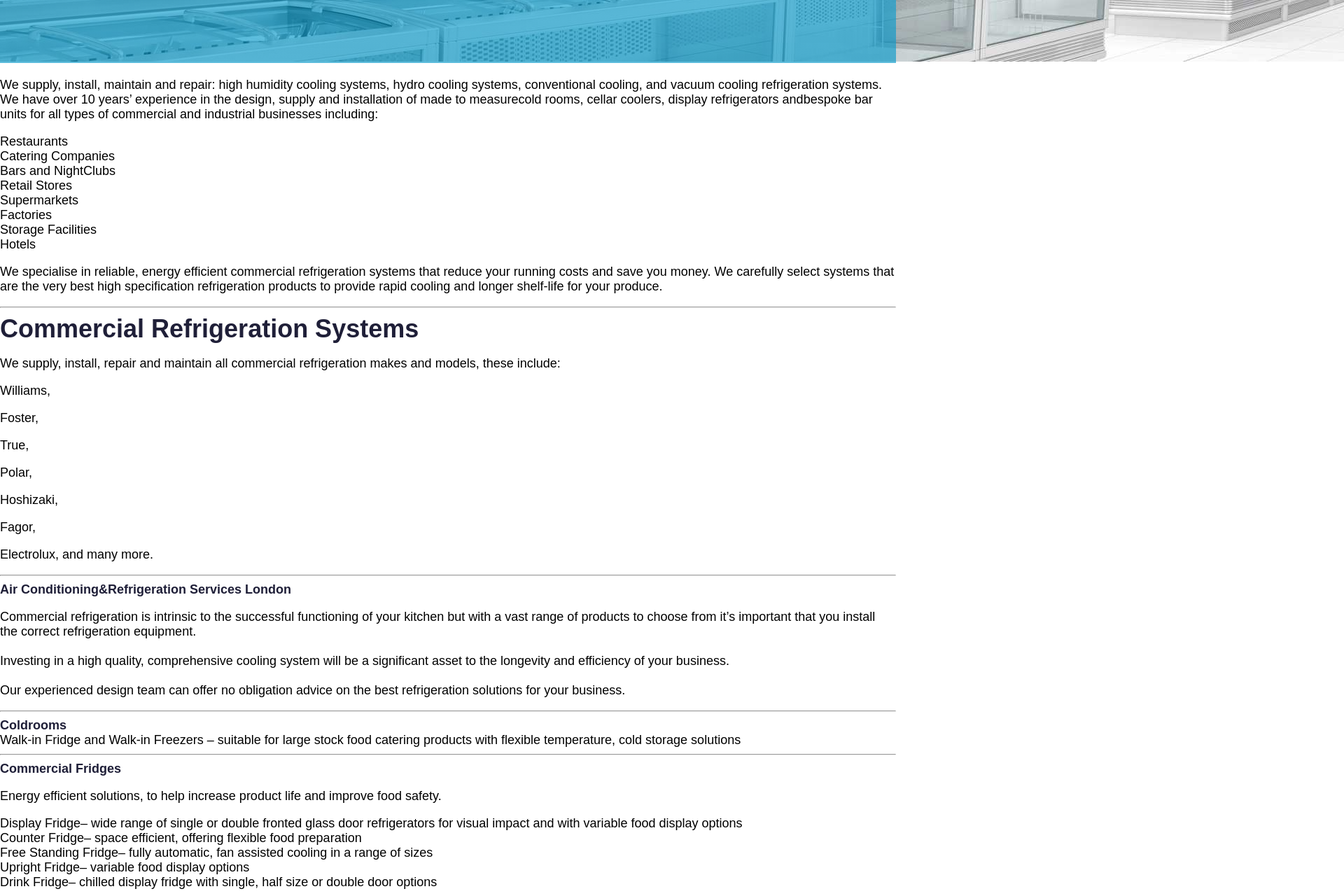
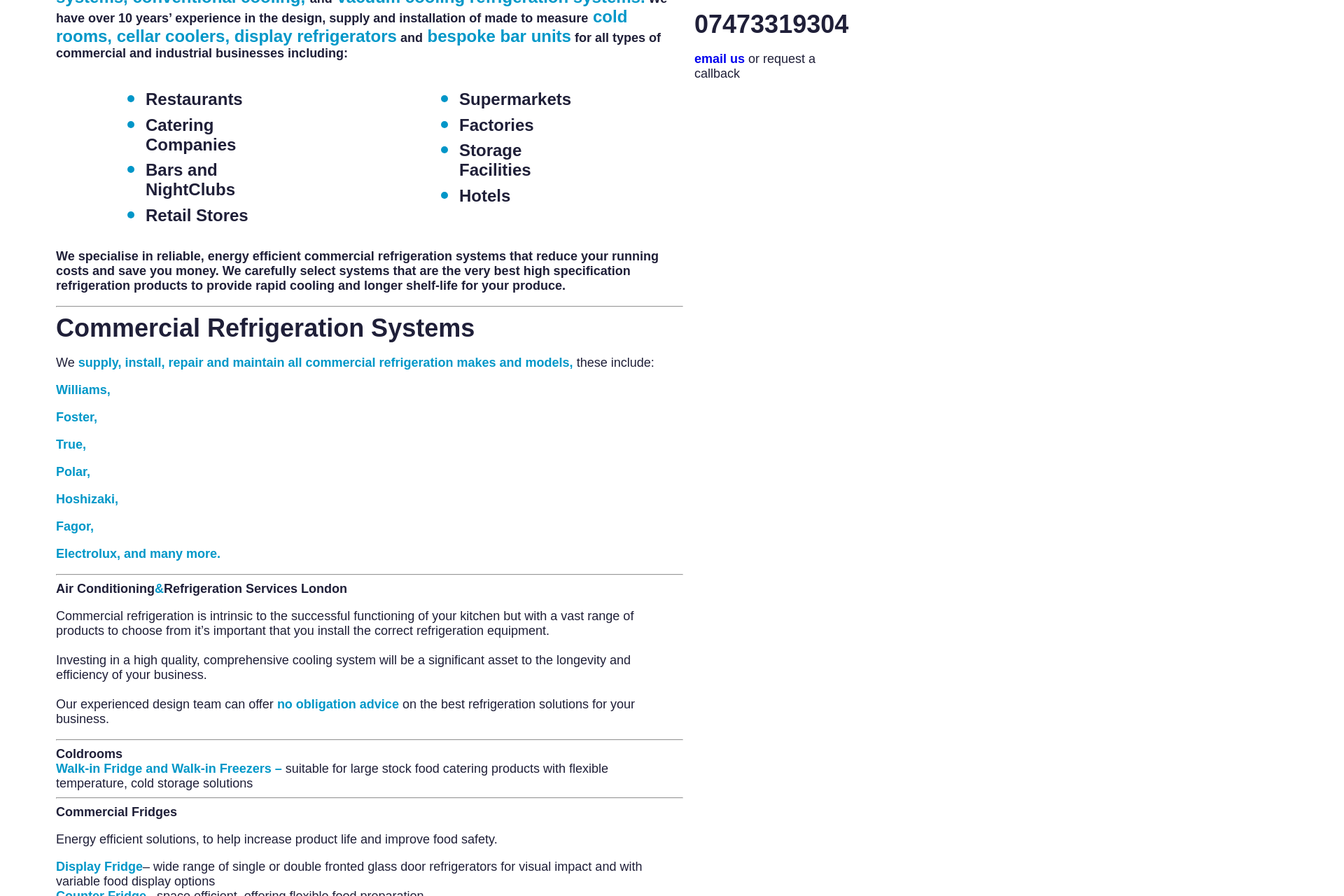
Before and after one commit to mrkamin/justcold.co.uk, a React (Create React App) app: page /commercial-rerergeration in a window 1280 px wide. Shown: the part 560-1840 px from the top of the page at 70% size, 1920 px wide, since content can reach past the window. Built offline with nearby package versions, Linux system fonts and the light colour scheme; the HTML template or start-up script is replaced by a standard one; a web font is replaced by a local one.

Commit message:
Apply Style to the commercial refergeration p

```diff
--- a/src/components/commercial-refergeration/CommercialRefergTwo.js
+++ b/src/components/commercial-refergeration/CommercialRefergTwo.js
@@ -9,12 +9,12 @@
 import IMG8 from '../../assets/commercial/8.jpg';
 
 const RefergrationSectTwo = () => (
-  <div className="air-cond-sys-main-cont p-5 d-flex flex-column gap-2">
-    <div className="air-cond-sys-cont gap-4">
-      <div className="d-flex flex-column gap-2">
-        <p className="">
+  <div className="air-cond-sys-main-cont">
+    <div className="air-cond-sys-cont">
+      <div className="">
+        <p className="commercial-p">
           We supply, install, maintain and repair:
-          <span>
+          <span className="brand-color">
             {' '}
             high humidity cooling systems, hydro cooling systems, conventional
             cooling,
@@ -22,20 +22,20 @@
           </span>
           {' '}
           and
-          <span> vacuum cooling refrigeration systems.</span>
+          <span className="brand-color"> vacuum cooling refrigeration systems.</span>
           {' '}
           We have over 10
           years’ experience in the design, supply and installation of made to
           measure
-          <span>cold rooms, cellar coolers, display refrigerators</span>
+          <span className="brand-color"> cold rooms, cellar coolers, display refrigerators</span>
           {' '}
           and
-          <span>bespoke bar units</span>
+          <span className="brand-color"> bespoke bar units</span>
           {' '}
           for all types of commercial and
           industrial businesses including:
         </p>
-        <div className="air-cond-sys-list d-flex fs-5">
+        <div className="air-cond-sys-list">
           <ul className="w-75">
             <li className="air-cond-sys-list-item">Restaurants</li>
             <li className="air-cond-sys-list-item">Catering Companies</li>
@@ -49,7 +49,7 @@
             <li className="air-cond-sys-list-item">Hotels</li>
           </ul>
         </div>
-        <p>
+        <p className="commercial-p">
           We specialise in reliable, energy efficient commercial refrigeration
           systems that reduce your running costs and save you money. We
           carefully select systems that are the very best high specification
@@ -61,7 +61,7 @@
         <p>
           We
           {' '}
-          <span>
+          <span className="brand-color">
             supply, install, repair and maintain all commercial refrigeration
             makes and models,
           </span>
@@ -70,32 +70,32 @@
         </p>
         <div>
           <p>
-            <span> Williams,</span>
+            <span className="brand-color"> Williams,</span>
           </p>
           <p>
-            <span> Foster,</span>
+            <span className="brand-color"> Foster,</span>
           </p>
           <p>
-            <span> True,</span>
+            <span className="brand-color"> True,</span>
           </p>
           <p>
-            <span> Polar,</span>
+            <span className="brand-color"> Polar,</span>
           </p>
           <p>
-            <span> Hoshizaki,</span>
+            <span className="brand-color"> Hoshizaki,</span>
           </p>
           <p>
-            <span> Fagor,</span>
+            <span className="brand-color"> Fagor,</span>
           </p>
           <p>
-            <span> Electrolux, and many more.</span>
+            <span className="brand-color"> Electrolux, and many more.</span>
           </p>
         </div>
         <hr />
         <div>
           <h4>
             Air Conditioning
-            <span>&</span>
+            <span className="brand-color">&</span>
             Refrigeration Services London
           </h4>
           <p>
@@ -112,7 +112,7 @@
             <br />
             Our experienced design team can offer
             {' '}
-            <span>no obligation advice </span>
+            <span className="brand-color">no obligation advice </span>
             on the best refrigeration solutions for your business.
           </p>
         </div>
@@ -121,7 +121,7 @@
           <h4>Coldrooms</h4>
           <ul>
             <li>
-              <span>Walk-in Fridge and Walk-in Freezers – </span>
+              <span className="brand-color">Walk-in Fridge and Walk-in Freezers – </span>
               suitable for large stock food catering products with flexible
               temperature, cold storage solutions
             </li>
@@ -136,27 +136,27 @@
           </p>
           <ul>
             <li>
-              <span>Display Fridge</span>
+              <span className="brand-color">Display Fridge</span>
               – wide range of single or double
               fronted glass door refrigerators for visual impact and with
               variable food display options
             </li>
             <li>
-              <span>Counter Fridge</span>
+              <span className="brand-color">Counter Fridge</span>
               – space efficient, offering flexible
               food preparation
             </li>
             <li>
-              <span>Free Standing Fridge</span>
+              <span className="brand-color">Free Standing Fridge</span>
               – fully automatic, fan assisted
               cooling in a range of sizes
             </li>
             <li>
-              <span>Upright Fridge</span>
+              <span className="brand-color">Upright Fridge</span>
               – variable food display options
             </li>
             <li>
-              <span>Drink Fridge</span>
+              <span className="brand-color">Drink Fridge</span>
               – chilled display fridge with single,
               half size or double door options
             </li>
@@ -168,17 +168,17 @@
           <p>Reliable food storage solutions for commercial kitchens</p>
           <ul>
             <li>
-              <span>Upright Freezer</span>
+              <span className="brand-color">Upright Freezer</span>
               – space saving, practical and energy
               efficient
             </li>
             <li>
-              <span>Chest Freezer</span>
+              <span className="brand-color">Chest Freezer</span>
               – reliable, high capacity for large
               volume freezing
             </li>
             <li>
-              <span>Counter Freezer</span>
+              <span className="brand-color">Counter Freezer</span>
               – flexible solution for food
               preparation counter space
             </li>
@@ -214,7 +214,7 @@
         </div>
         <hr />
         <p>
-          <span>
+          <span className="brand-color">
             <Link to="/contact-us">Contact us for No Obligation Survey</Link>
           </span>
         </p>
@@ -236,7 +236,7 @@
         <p>
           Call
           {' '}
-          <span>07473319304</span>
+          <span className="brand-color">07473319304</span>
           {' '}
           today to talk to us about your
           refrigeration & air conditioning requirements.
@@ -246,7 +246,7 @@
         <p>Air Conditioning Installation Speciaist</p>
         <h1>07473319304</h1>
         <p>
-          <span>
+          <span className="brand-color">
             <Link to="/contact-us" className="rounded-4">
               email us
             </Link>
--- a/src/components/commercial-refergeration/CommercialRefergeation.js
+++ b/src/components/commercial-refergeration/CommercialRefergeation.js
@@ -8,7 +8,7 @@
       <div className="air-cond-banner">
         <img src={IMG} alt="bannerphoto" />
         <div className="air-cond-overlay" />
-        <div className="banner-msg-p flex">
+        <div className="commercial-banner-msg-p flex">
           <h1 className="bannerUpAnimation">
             <span className="font-family-coiny">JustCold</span>
             <span className="font-family-patua"> Commercial Refrigeration</span>
--- a/src/components/commercial-refergeration/commercialrefergeration.css
+++ b/src/components/commercial-refergeration/commercialrefergeration.css
@@ -2,17 +2,23 @@
   position: relative;
 }
 
+.air-cond-banner img {
+    height: 350px;
+    width: 100%;
+    object-fit: cover;
+}
+
 .air-cond-overlay {
   background: linear-gradient(#40c5f2a9, #0096c8a2);
-  height: 525px;
+  height: 350px;
   width: 100%;
   position: absolute;
   top: 0;
   z-index: 1;
 }
 
-.banner-msg-p {
-  top: 220px;
+.commercial-banner-msg-p {
+  top: 130px;
   width: 100%;
   z-index: 2;
   transition: all 1000ms ease;
@@ -22,3 +28,38 @@
   flex-direction: column;
   gap: 2rem;
 }
+
+.commercial-p {
+    font-size: large;
+    font-weight: 600;
+}
+.commercial-p span {
+    font-size: x-large;
+    font-weight: 600;
+}
+.air-cond-sys-cont {
+    display: grid;
+    grid-template-columns: 80% 20%;
+    gap: 1rem;
+    padding: 1rem 5rem;
+}
+
+.air-cond-sys-list {
+    display: grid;
+    grid-template-columns: 50% 50%;
+}
+
+.air-cond-sys-list ul {
+    display: flex;
+    flex-direction: column;
+    gap: 0.1rem;
+    list-style-type:disc;
+    padding: 1rem 8rem;
+    font-size: x-large;
+    font-weight: 600;
+}
+
+.air-cond-sys-list ul li::marker {
+    color: #0096c8 !important;
+    font-size: xx-large;
+}
--- a/src/index.css
+++ b/src/index.css
@@ -15,6 +15,7 @@
   box-sizing: border-box;
   font-size: large;
   font-family: var(--ff-bai-jamjuree);
+  color: #1f1f38;
 }
 
 h1,h2,h3,h4,h5,h6 {
```
